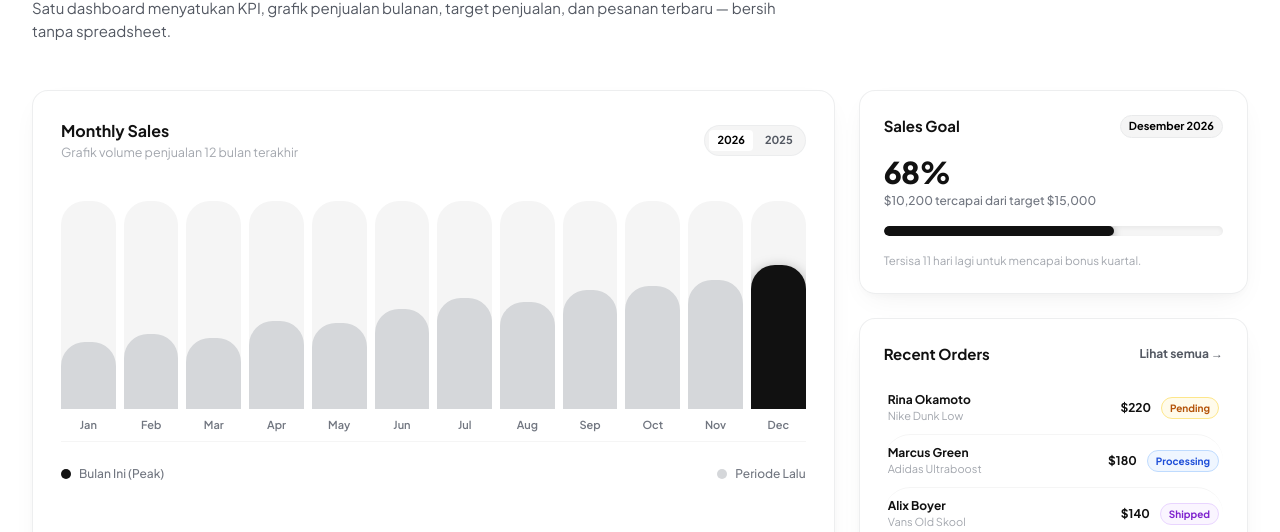
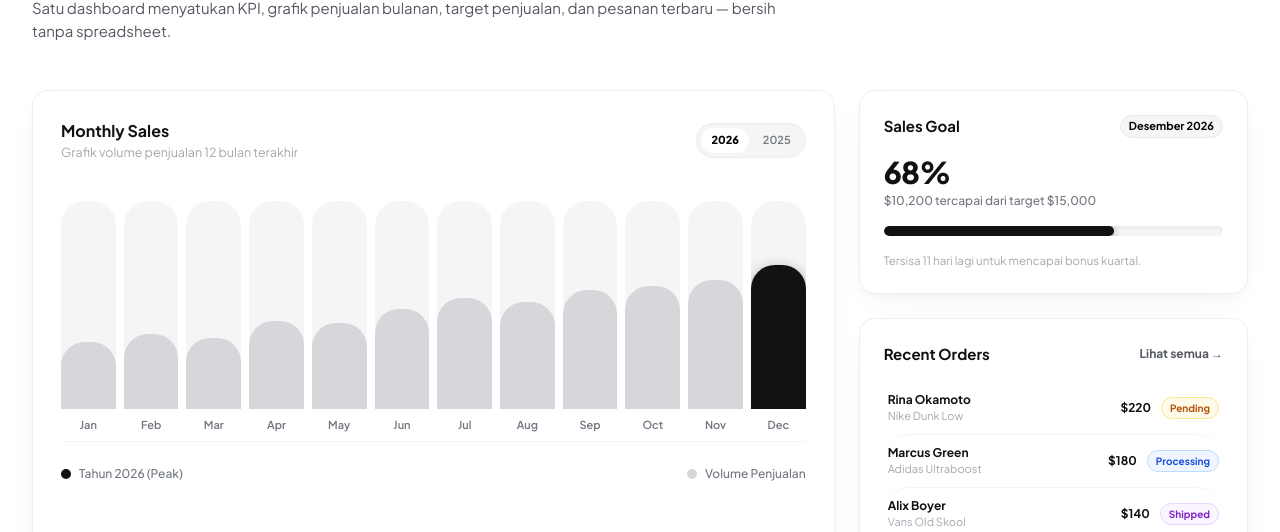
Before and after one commit to rassendryavs-eng/shoesmu, a React (Vite) app: page / in a window 1280 px wide. Shown: the part 1778-2310 px from the top of the page. Built offline with nearby package versions, Linux system fonts and the light colour scheme.

Commit message:
feat: make year selector buttons (2026/2025) interactive with dynamic monthly sales data

```diff
--- a/src/pages/LandingPage.jsx
+++ b/src/pages/LandingPage.jsx
@@ -165,11 +165,42 @@ const RECENT_ORDERS_PREVIEW = [
   },
 ];
 
+const MONTHLY_SALES_2026 = [
+  { month: "Jan", revenue: 58000, orders: 380 },
+  { month: "Feb", revenue: 64000, orders: 410 },
+  { month: "Mar", revenue: 62000, orders: 390 },
+  { month: "Apr", revenue: 76000, orders: 490 },
+  { month: "May", revenue: 74000, orders: 470 },
+  { month: "Jun", revenue: 86000, orders: 560 },
+  { month: "Jul", revenue: 95000, orders: 610 },
+  { month: "Aug", revenue: 92000, orders: 590 },
+  { month: "Sep", revenue: 102000, orders: 660 },
+  { month: "Oct", revenue: 106000, orders: 690 },
+  { month: "Nov", revenue: 112000, orders: 730 },
+  { month: "Dec", revenue: 124000, orders: 810 },
+];
+
+const MONTHLY_SALES_2025 = [
+  { month: "Jan", revenue: 42000, orders: 280 },
+  { month: "Feb", revenue: 48000, orders: 310 },
+  { month: "Mar", revenue: 45000, orders: 290 },
+  { month: "Apr", revenue: 52000, orders: 340 },
+  { month: "May", revenue: 58000, orders: 380 },
+  { month: "Jun", revenue: 64000, orders: 410 },
+  { month: "Jul", revenue: 70000, orders: 450 },
+  { month: "Aug", revenue: 68000, orders: 430 },
+  { month: "Sep", revenue: 75000, orders: 480 },
+  { month: "Oct", revenue: 80000, orders: 510 },
+  { month: "Nov", revenue: 86000, orders: 550 },
+  { month: "Dec", revenue: 95000, orders: 600 },
+];
+
 export const LandingPage = () => {
   const { isAuthenticated, currentUser } = useAuth();
   const navigate = useNavigate();
   const [mobileMenuOpen, setMobileMenuOpen] = useState(false);
   const [hoveredBar, setHoveredBar] = useState(null);
+  const [selectedYear, setSelectedYear] = useState("2026");
 
   const scrollToSection = (id) => {
     const el = document.getElementById(id);
@@ -564,20 +595,38 @@ export const LandingPage = () => {
                 </p>
               </div>
               <div className="flex items-center gap-1 bg-gray-100 p-1 rounded-lg text-[11px] font-bold text-gray-600 border border-gray-200/70 shadow-2xs">
-                <span className="px-2 py-0.5 rounded bg-white text-black shadow-xs">
+                <button
+                  type="button"
+                  onClick={() => setSelectedYear("2026")}
+                  className={`px-2.5 py-1 rounded-md transition-all cursor-pointer select-none ${
+                    selectedYear === "2026"
+                      ? "bg-white text-black shadow-xs font-extrabold"
+                      : "text-gray-500 hover:text-black font-semibold"
+                  }`}
+                >
                   2026
-                </span>
-                <span className="px-2 py-0.5">2025</span>
+                </button>
+                <button
+                  type="button"
+                  onClick={() => setSelectedYear("2025")}
+                  className={`px-2.5 py-1 rounded-md transition-all cursor-pointer select-none ${
+                    selectedYear === "2025"
+                      ? "bg-white text-black shadow-xs font-extrabold"
+                      : "text-gray-500 hover:text-black font-semibold"
+                  }`}
+                >
+                  2025
+                </button>
               </div>
             </div>
 
             {/* Custom Bar Visualizer */}
             <div className="h-64 flex items-end justify-between gap-2 pt-6 pb-2 border-b border-gray-100">
-              {MOCK_MONTHLY_SALES.map((item, idx) => {
+              {(selectedYear === "2026" ? MONTHLY_SALES_2026 : MONTHLY_SALES_2025).map((item, idx, arr) => {
                 const maxVal = 180000;
                 const heightPercent = Math.round((item.revenue / maxVal) * 100);
                 const isHovered = hoveredBar === idx;
-                const isCurrent = idx === MOCK_MONTHLY_SALES.length - 1;
+                const isCurrent = idx === arr.length - 1;
 
                 return (
                   <div
@@ -616,11 +665,11 @@ export const LandingPage = () => {
             <div className="flex items-center justify-between text-xs text-gray-500 font-medium">
               <span className="flex items-center gap-2">
                 <span className="w-2.5 h-2.5 rounded-full bg-[#111111] shadow-2xs" />
-                Bulan Ini (Peak)
+                {selectedYear === "2026" ? "Tahun 2026 (Peak)" : "Tahun 2025 (Peak)"}
               </span>
               <span className="flex items-center gap-2">
                 <span className="w-2.5 h-2.5 rounded-full bg-gray-300" />
-                Periode Lalu
+                Volume Penjualan
               </span>
             </div>
           </div>
```
